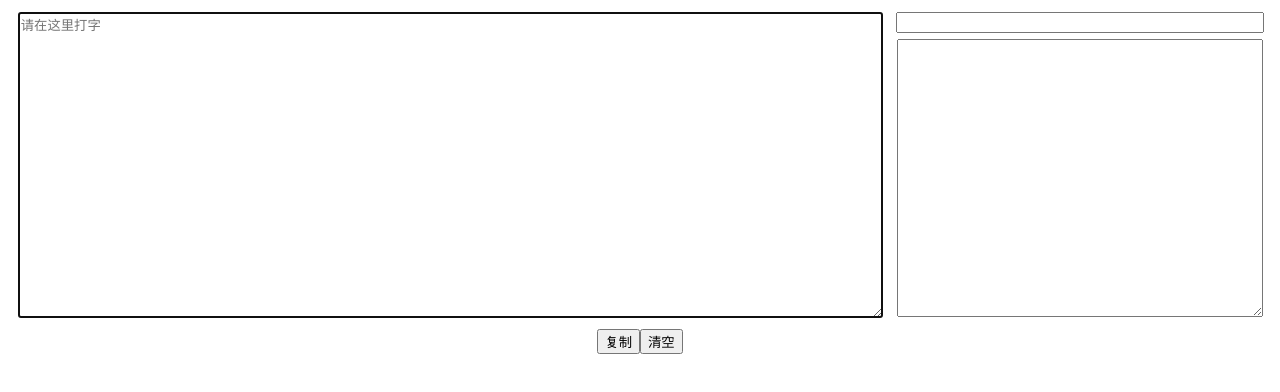
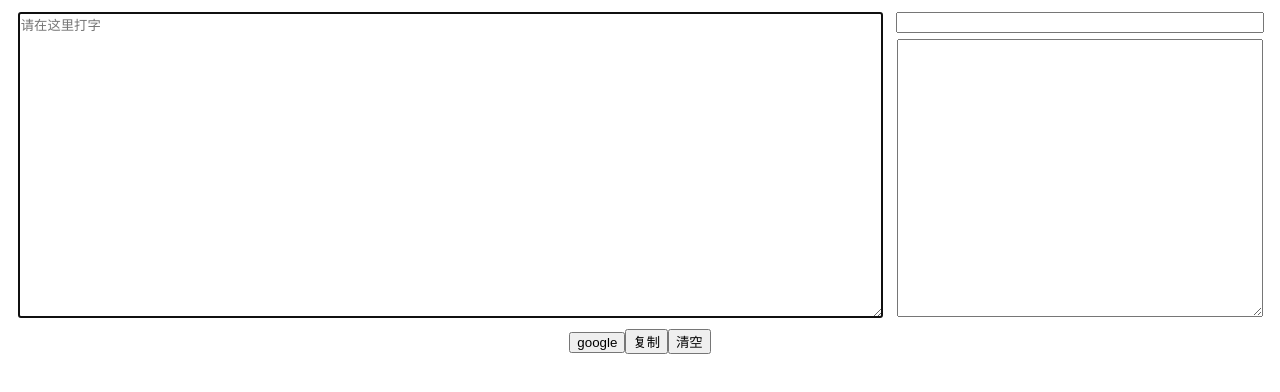
Before and after one commit to dongguowu/zhengma, a Vue app: page / in a window 1280 px wide. Shown: the top 392 px of the page. Built offline with nearby package versions, Linux system fonts and the light colour scheme.

Commit message:
Add google button

```diff
--- a/src/App.vue
+++ b/src/App.vue
@@ -35,6 +35,12 @@
       </tr>
       <tr>
         <td colspan="2" height="30" align="center">
+          <input
+            type="button"
+            class="but"
+            @click="googleInput"
+            value="google"
+          />
           <input type="button" class="but" @click="copyInput" value="复制" />
           <input type="button" class="but" @click="clearInput" value="清空" />
         </td>
@@ -69,6 +75,12 @@ export default defineComponent({
       ;(input as Ref<string>).value = ''
       ;(inputRef as Ref<HTMLElement>).value.focus()
     }
+    const googleInput = () => {
+      window.open(
+        `https://www.google.com/search?q=${(input as Ref<string>).value}`,
+        '_blank'
+      )
+    }
 
     onMounted(() => {
       ;(input as Ref<string>).value = localStorage.getItem('content') || ''
@@ -87,6 +99,7 @@ export default defineComponent({
       zhengmaKeydown,
       copyInput,
       clearInput,
+      googleInput,
     }
   },
 })
```
